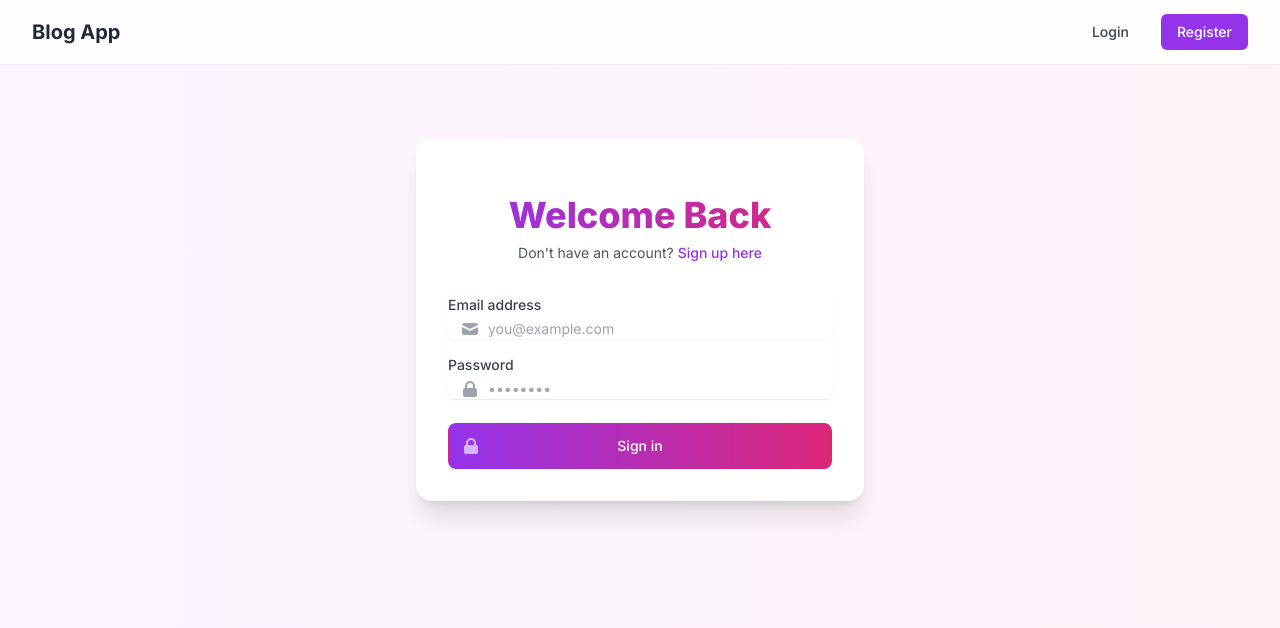
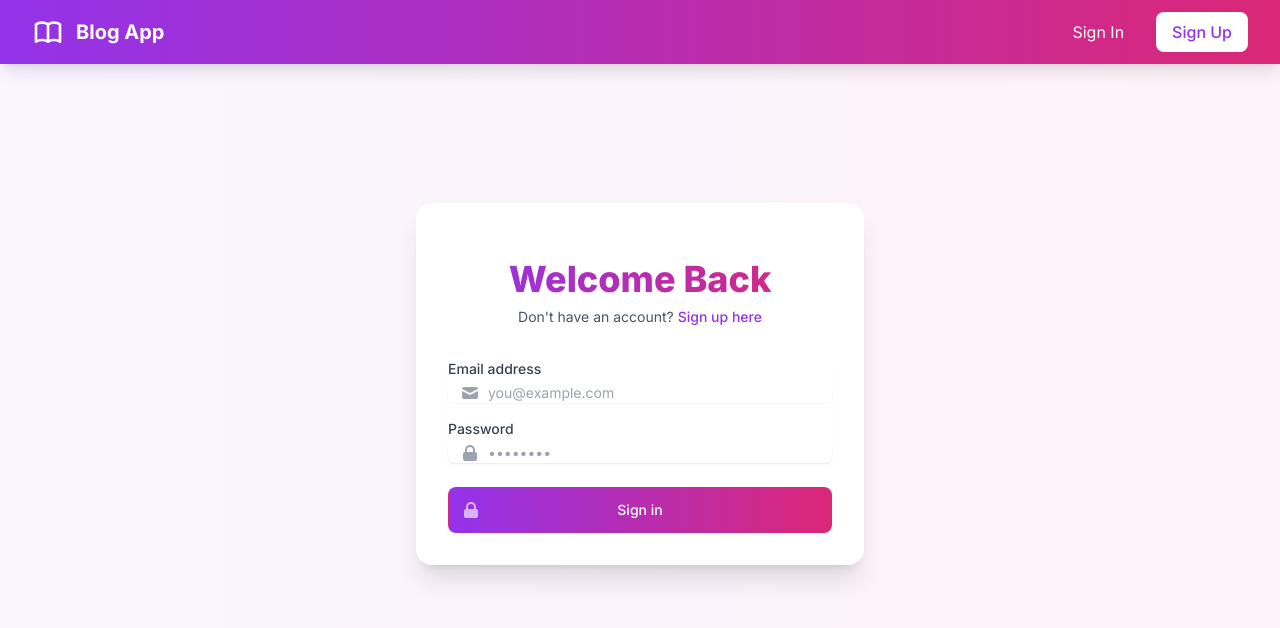
Before and after one commit to KrushalBorad/blog-app-mern, a Next.js app in the folder frontend/: page /login in a window 1280 px wide. Shown: the top 628 px of the page. Built offline with nearby package versions, Linux system fonts and the light colour scheme.

Commit message:
fix: update navigation and layout to fix profile icon and spacing issues

```diff
--- a/frontend/src/app/layout.tsx
+++ b/frontend/src/app/layout.tsx
@@ -1,5 +1,5 @@
 import AnimatedBackground from '@/components/AnimatedBackground'
-import Navbar from '@/components/Navbar'
+import Navigation from '@/components/Navigation'
 import { AuthProvider } from '@/context/AuthContext'
 import { Inter } from 'next/font/google'
 import './globals.css'
@@ -21,8 +21,8 @@ export default function RootLayout({
       <body className={inter.className}>
         <AuthProvider>
           <AnimatedBackground />
-          <Navbar />
-          <main className="relative">
+          <Navigation />
+          <main className="relative pt-16">
             {children}
           </main>
         </AuthProvider>
--- a/frontend/src/app/page.tsx
+++ b/frontend/src/app/page.tsx
@@ -289,10 +289,11 @@ export default function Home() {
   return (
     <div className="min-h-screen py-8">
       <div className="max-w-7xl mx-auto px-4">
-        <div className="flex justify-between items-center mb-12">
+        <div className="flex flex-wrap justify-between items-center gap-4 mb-12">
           <h1 className="text-5xl font-bold bg-gradient-to-r from-purple-400 to-pink-400 bg-clip-text text-transparent">
             Blog Posts
           </h1>
+          <div className="flex items-center gap-4">
             {user && (
               <Link
                 href="/create"
@@ -309,7 +310,7 @@ export default function Home() {
             {user && (
               <button
                 onClick={handleDeleteAll}
-              className="flex items-center text-red-400 hover:text-red-300 transition-colors duration-300 text-sm"
+                className="flex items-center text-red-400 hover:text-red-300 transition-colors duration-300 text-sm bg-red-900/20 px-4 py-2 rounded-lg"
                 title="Delete all your posts"
               >
                 <svg xmlns="http://www.w3.org/2000/svg" className="h-4 w-4 mr-1" viewBox="0 0 20 20" fill="currentColor">
@@ -318,6 +319,7 @@ export default function Home() {
                 Delete All Posts
               </button>
             )}
+          </div>
         </div>
 
         <div className="grid grid-cols-1 md:grid-cols-2 lg:grid-cols-3 gap-6">
--- a/frontend/src/components/Navigation.tsx
+++ b/frontend/src/components/Navigation.tsx
@@ -12,7 +12,7 @@ export default function Navigation() {
     setIsDropdownOpen(!isDropdownOpen);
   };
 
-  // Function to generate profile color based on name (matching the one from page.tsx)
+  // Function to generate profile color based on name
   const getProfileColor = (name: string) => {
     const colors = [
       'from-blue-500 to-purple-500',
@@ -27,7 +27,7 @@ export default function Navigation() {
   };
 
   return (
-    <nav className="bg-gradient-to-r from-purple-600 to-pink-600 shadow-lg">
+    <nav className="bg-gradient-to-r from-purple-600 to-pink-600 shadow-lg fixed w-full z-50">
       <div className="max-w-7xl mx-auto px-4 sm:px-6 lg:px-8">
         <div className="flex justify-between items-center h-16">
           <Link
```
Lines whose indentation alone changed are shown as unchanged.
